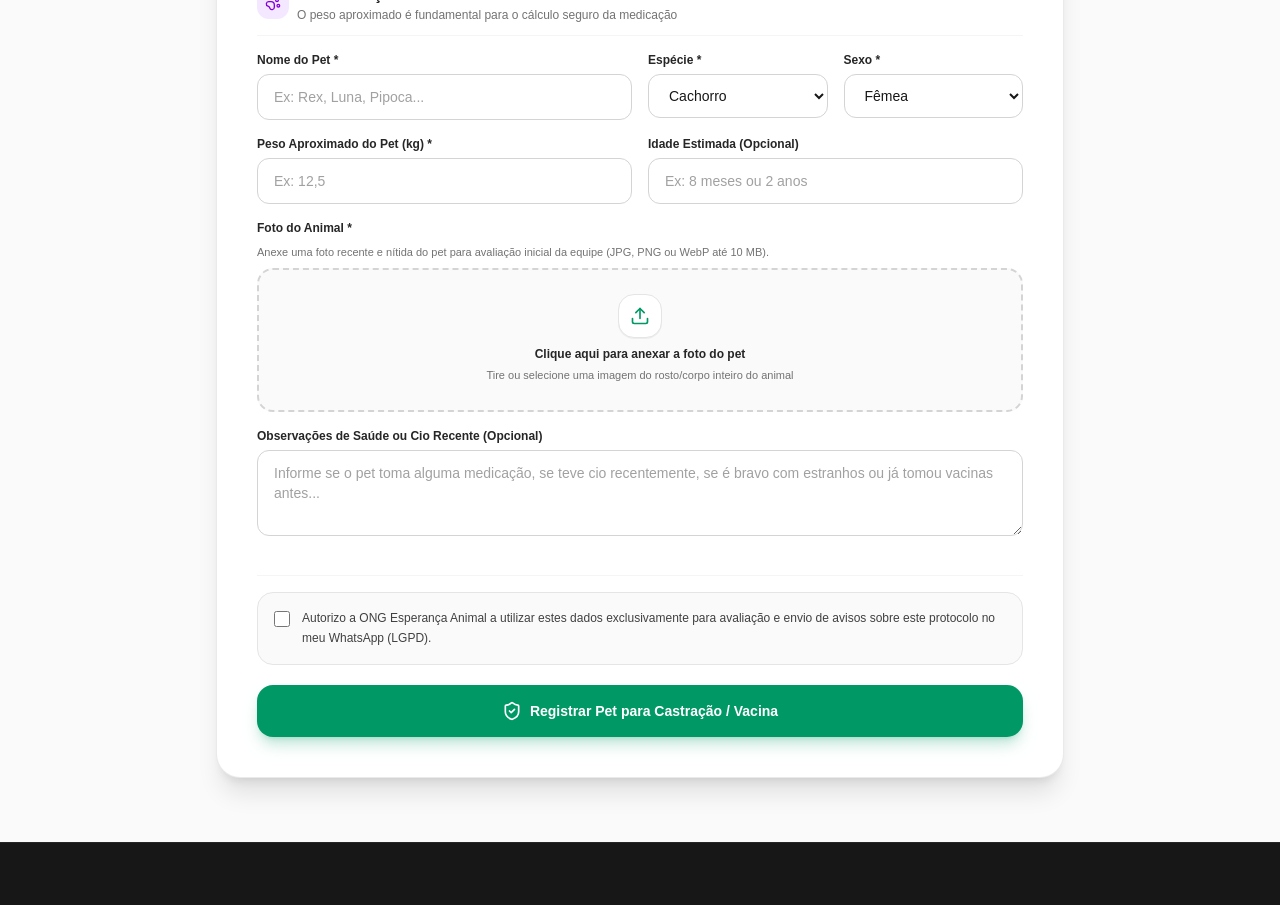
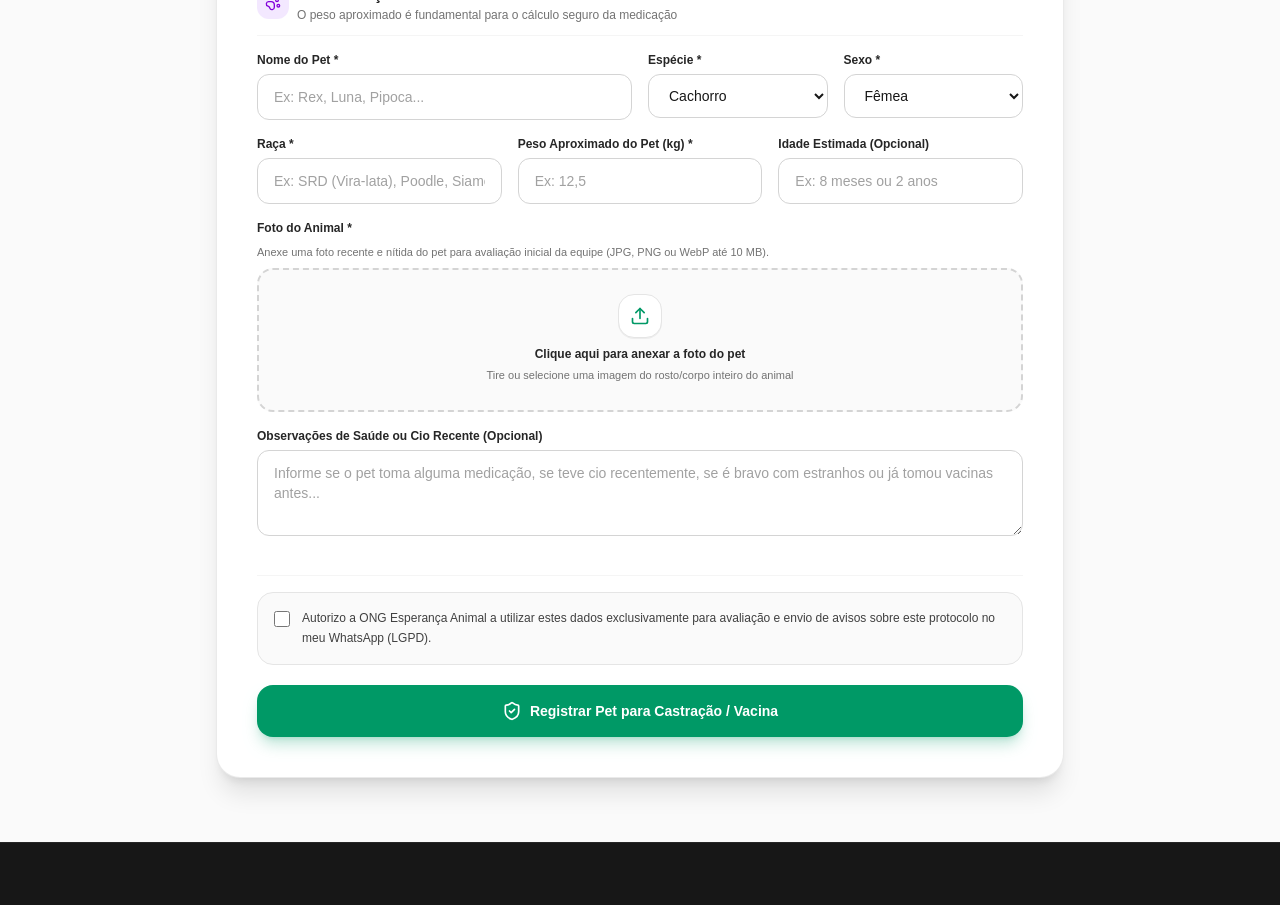
Before and after one commit to jnszin/esperanca_animal, a Next.js app: page /castracao in a window 1280 px wide. Shown: the part 1240-2145 px from the top of the page. Built offline with nearby package versions, Linux system fonts and the light colour scheme; no server answers.

Commit message:
feat(castracao): adiciona campo obrigatorio de raca no cadastro e painel

```diff
--- a/src/actions/castracao.ts
+++ b/src/actions/castracao.ts
@@ -31,6 +31,7 @@ export interface ProtocoloPublicoDTO {
   primeiroNomeTutor: string;
   nomePet: string;
   especie: Especie;
+  raca: string | null;
   sexo: Sexo;
   pesoKg: number;
   municipio: string;
@@ -93,6 +94,7 @@ export async function criarSolicitacaoCastracao(
       municipio: formData.get("municipio") as string,
       nomePet: formData.get("nomePet") as string,
       especie: formData.get("especie") as Especie,
+      raca: formData.get("raca") as string,
       sexo: formData.get("sexo") as Sexo,
       pesoKg: pesoParsed,
       idadeEstimada: (formData.get("idadeEstimada") as string) || undefined,
@@ -167,6 +169,7 @@ export async function criarSolicitacaoCastracao(
         municipio: payload.municipio,
         nomePet: payload.nomePet,
         especie: payload.especie,
+        raca: payload.raca,
         sexo: payload.sexo,
         pesoKg: payload.pesoKg,
         idadeEstimada: payload.idadeEstimada || null,
@@ -218,6 +221,7 @@ export async function consultarProtocoloCastracao(
         nomeTutor: true,
         nomePet: true,
         especie: true,
+        raca: true,
         sexo: true,
         pesoKg: true,
         municipio: true,
@@ -249,6 +253,7 @@ export async function consultarProtocoloCastracao(
         primeiroNomeTutor: primeiroNome,
         nomePet: registro.nomePet,
         especie: registro.especie,
+        raca: registro.raca,
         sexo: registro.sexo,
         pesoKg: Number(registro.pesoKg),
         municipio: registro.municipio,
--- a/src/app/dashboard/castracoes/page.tsx
+++ b/src/app/dashboard/castracoes/page.tsx
@@ -29,6 +29,7 @@ export default async function DashboardCastracoesPage() {
     municipio: r.municipio,
     nomePet: r.nomePet,
     especie: r.especie,
+    raca: r.raca,
     sexo: r.sexo,
     pesoKg: Number(r.pesoKg),
     idadeEstimada: r.idadeEstimada,
--- a/src/components/castracao-card-admin.tsx
+++ b/src/components/castracao-card-admin.tsx
@@ -41,6 +41,7 @@ export interface CastracaoAdminDTO {
   municipio: string;
   nomePet: string;
   especie: Especie;
+  raca: string | null;
   sexo: Sexo;
   pesoKg: number;
   idadeEstimada: string | null;
@@ -234,7 +235,9 @@ export function CastracaoCardAdmin({ item }: { item: CastracaoAdminDTO }) {
             <div>
               <h3 className="text-lg font-black text-neutral-900">{item.nomePet}</h3>
               <p className="text-xs text-neutral-600">
-                {ESPECIE_PET_LABEL[item.especie]} • {SEXO_PET_LABEL[item.sexo]}
+                {ESPECIE_PET_LABEL[item.especie]}
+                {` • Raça: ${item.raca || "Não informada"}`} •{" "}
+                {SEXO_PET_LABEL[item.sexo]}
                 {item.idadeEstimada ? ` • ${item.idadeEstimada}` : ""}
               </p>
             </div>
--- a/src/components/consulta-protocolo-castracao.tsx
+++ b/src/components/consulta-protocolo-castracao.tsx
@@ -154,8 +154,10 @@ export function ConsultaProtocoloCastracao({
                 </div>
                 <p className="text-xs text-neutral-600 pt-1">
                   Pet <strong className="text-neutral-900">{resultado.nomePet}</strong> (
-                  {ESPECIE_PET_LABEL[resultado.especie]} • {SEXO_PET_LABEL[resultado.sexo]} •{" "}
-                  {resultado.pesoKg} kg) • Tutor(a): <strong>{resultado.primeiroNomeTutor}</strong>
+                  {ESPECIE_PET_LABEL[resultado.especie]}
+                  {resultado.raca ? ` • ${resultado.raca}` : ""} •{" "}
+                  {SEXO_PET_LABEL[resultado.sexo]} • {resultado.pesoKg} kg) • Tutor(a):{" "}
+                  <strong>{resultado.primeiroNomeTutor}</strong>
                 </p>
               </div>
             </div>
--- a/src/components/form-castracao.tsx
+++ b/src/components/form-castracao.tsx
@@ -36,6 +36,7 @@ export function FormCastracao({ onVerProtocolo }: FormCastracaoProps) {
 
   const [nomePet, setNomePet] = useState("");
   const [especie, setEspecie] = useState<Especie>("CACHORRO");
+  const [raca, setRaca] = useState("");
   const [sexo, setSexo] = useState<Sexo>("FEMEA");
   const [pesoKg, setPesoKg] = useState("");
   const [idadeEstimada, setIdadeEstimada] = useState("");
@@ -116,6 +117,7 @@ export function FormCastracao({ onVerProtocolo }: FormCastracaoProps) {
       formData.append("municipio", municipio);
       formData.append("nomePet", nomePet);
       formData.append("especie", especie);
+      formData.append("raca", raca);
       formData.append("sexo", sexo);
       formData.append("pesoKg", pesoKg);
       if (idadeEstimada.trim()) formData.append("idadeEstimada", idadeEstimada);
@@ -149,6 +151,7 @@ export function FormCastracao({ onVerProtocolo }: FormCastracaoProps) {
   function resetarFormulario() {
     setProtocoloSucesso(null);
     setNomePet("");
+    setRaca("");
     setPesoKg("");
     setIdadeEstimada("");
     setObservacoesSaude("");
@@ -461,7 +464,21 @@ export function FormCastracao({ onVerProtocolo }: FormCastracaoProps) {
             </select>
           </div>
 
-          <div className="sm:col-span-6 space-y-1.5">
+          <div className="sm:col-span-4 space-y-1.5">
+            <label className="block text-xs font-bold text-neutral-800">
+              Raça *
+            </label>
+            <input
+              type="text"
+              required
+              value={raca}
+              onChange={(e) => setRaca(e.target.value)}
+              placeholder="Ex: SRD (Vira-lata), Poodle, Siamês..."
+              className="w-full px-4 py-3 rounded-xl border border-neutral-300 bg-white text-neutral-900 placeholder:text-neutral-400 text-sm focus:outline-none focus:ring-2 focus:ring-emerald-500"
+            />
+          </div>
+
+          <div className="sm:col-span-4 space-y-1.5">
             <label className="block text-xs font-bold text-neutral-800">
               Peso Aproximado do Pet (kg) *
             </label>
@@ -476,7 +493,7 @@ export function FormCastracao({ onVerProtocolo }: FormCastracaoProps) {
             />
           </div>
 
-          <div className="sm:col-span-6 space-y-1.5">
+          <div className="sm:col-span-4 space-y-1.5">
             <label className="block text-xs font-bold text-neutral-800">
               Idade Estimada (Opcional)
             </label>
--- a/src/components/lista-castracoes-admin.tsx
+++ b/src/components/lista-castracoes-admin.tsx
@@ -49,6 +49,7 @@ export function ListaCastracoesAdmin({
         item.protocolo.toLowerCase().includes(q) ||
         item.nomeTutor.toLowerCase().includes(q) ||
         item.nomePet.toLowerCase().includes(q) ||
+        (item.raca || "").toLowerCase().includes(q) ||
         item.bairro.toLowerCase().includes(q) ||
         item.municipio.toLowerCase().includes(q)
       );
@@ -65,7 +66,7 @@ export function ListaCastracoesAdmin({
             type="text"
             value={busca}
             onChange={(e) => setBusca(e.target.value)}
-            placeholder="Buscar protocolo, tutor, pet..."
+            placeholder="Buscar protocolo, tutor, pet, raça..."
             className="w-full pl-9 pr-3 py-2.5 rounded-xl border border-neutral-300 bg-white text-neutral-900 placeholder:text-neutral-400 text-xs focus:outline-none focus:ring-2 focus:ring-emerald-500"
           />
         </div>
--- a/src/schemas/castracao.ts
+++ b/src/schemas/castracao.ts
@@ -52,6 +52,11 @@ export const castracaoSchema = z.object({
     .min(2, "Informe o nome do pet")
     .max(80, "Nome do pet muito longo"),
   especie: z.nativeEnum(Especie),
+  raca: z
+    .string()
+    .trim()
+    .min(2, "Informe a raça do pet (ou SRD / Vira-lata)")
+    .max(80, "Nome da raça muito longo"),
   sexo: z.nativeEnum(Sexo),
   pesoKg: z
     .number({ message: "Informe o peso aproximado do pet em kg" })
```
Also changed, not shown: 1 other file (tests, documents, lock files or other folders).
